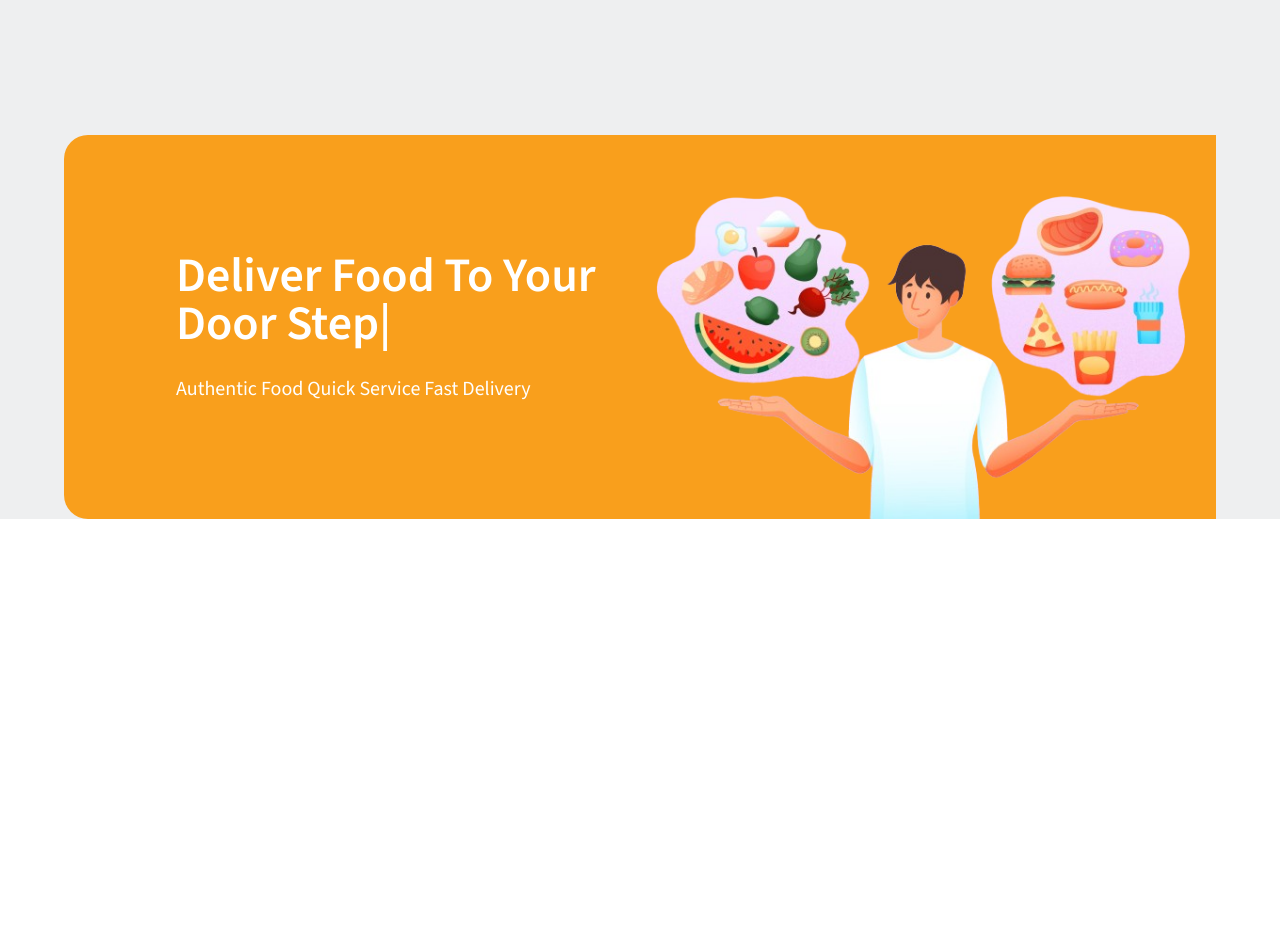
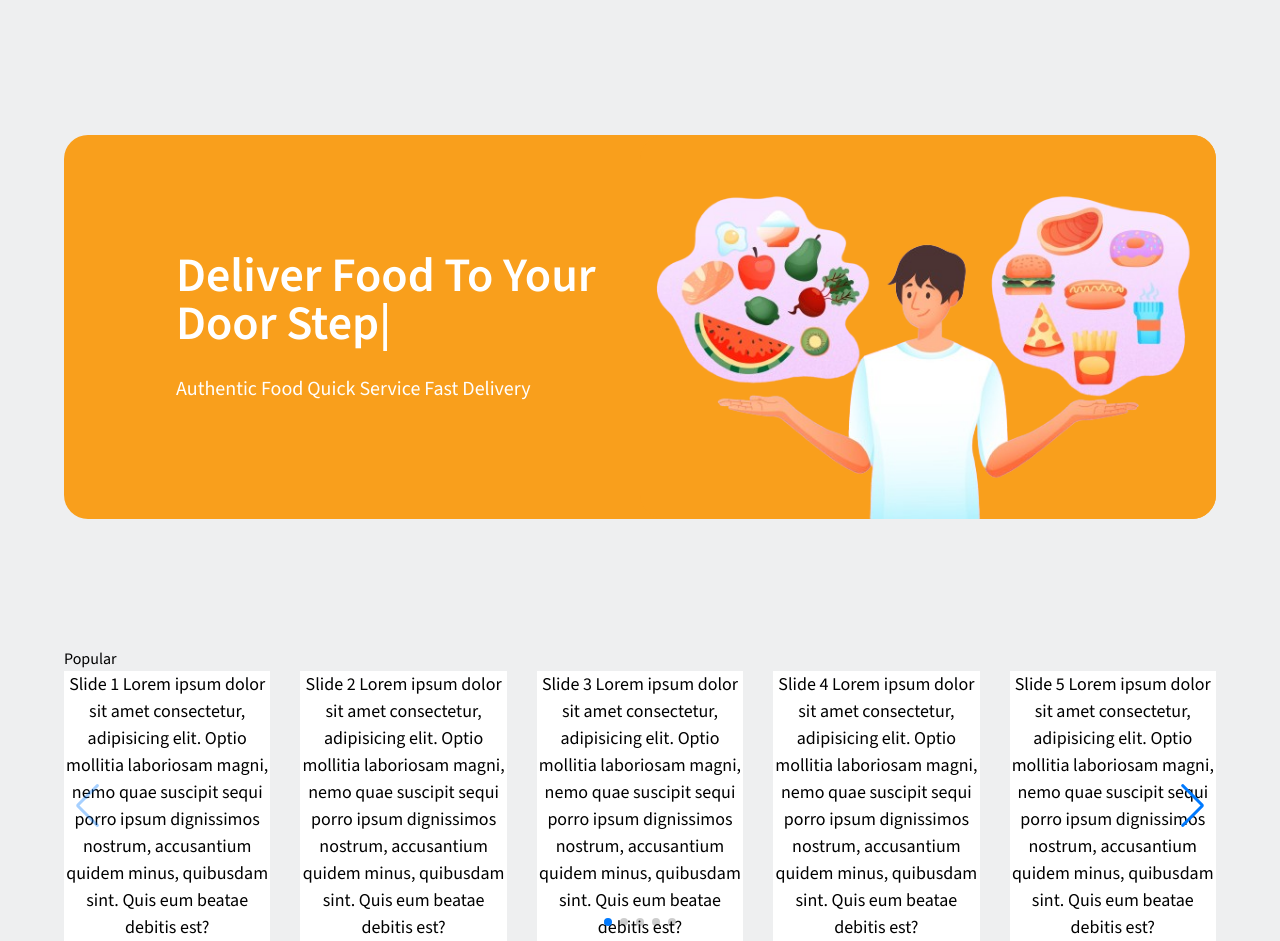
Before and after one commit to DeveloperDolon/quad_theory_jobtask, a React (Vite) app: page / in a window 1280 px wide. Shown: the part 81-1022 px from the top of the page. Before the commit the page ends 800 px from the top, so only its background shows below. Built offline with nearby package versions, Linux system fonts and the light colour scheme.

Commit message:
popular items component added commit

```diff
--- a/package.json
+++ b/package.json
@@ -19,7 +19,8 @@
     "react": "^18.2.0",
     "react-dom": "^18.2.0",
     "react-router-dom": "^6.16.0",
-    "styled-components": "^6.1.6"
+    "styled-components": "^6.1.6",
+    "swiper": "^11.0.5"
   },
   "devDependencies": {
     "@types/react": "^18.2.15",
--- a/src/components/Banner/Banner.jsx
+++ b/src/components/Banner/Banner.jsx
@@ -17,7 +17,7 @@ const Banner = () => {
                 </div>
 
                 <div>
-                    <img className='md:bg-none bg-[#f99f1c] md:rounded-none rounded-2xl' src={bannerImg} alt="" />
+                    <img className='md:bg-none md:mx-0 mx-auto bg-[#f99f1c] md:rounded-3xl rounded-2xl' src={bannerImg} alt="" />
                 </div>
             </div>
         </Container>
--- /dev/null
+++ b/src/components/PopularItems/PopularItems.jsx
@@ -0,0 +1,44 @@
+import Container from '@mui/material/Container';
+import { Pagination, Navigation, FreeMode } from 'swiper/modules';
+import 'swiper/css/navigation';
+// Import Swiper React components
+import "./style.css";
+import { Swiper, SwiperSlide } from 'swiper/react';
+// import required modules
+
+// Import Swiper styles
+import 'swiper/css';
+import 'swiper/css/free-mode';
+import 'swiper/css/pagination';
+
+const PopularItems = () => {
+
+    return (
+        <Container maxWidth="lg">
+            <p>Popular</p>
+            <Swiper
+                slidesPerView={5}
+                navigation={true}
+                freeMode={true}
+                spaceBetween={30}
+                pagination={{
+                    clickable: true,
+                }}
+                modules={[ Navigation , FreeMode, Pagination]}
+                className="mySwiper"
+            >
+                <SwiperSlide>Slide 1 Lorem ipsum dolor sit amet consectetur, adipisicing elit. Optio mollitia laboriosam magni, nemo quae suscipit sequi porro ipsum dignissimos nostrum, accusantium quidem minus, quibusdam sint. Quis eum beatae debitis est?</SwiperSlide>
+                <SwiperSlide>Slide 2 Lorem ipsum dolor sit amet consectetur, adipisicing elit. Optio mollitia laboriosam magni, nemo quae suscipit sequi porro ipsum dignissimos nostrum, accusantium quidem minus, quibusdam sint. Quis eum beatae debitis est?</SwiperSlide>
+                <SwiperSlide>Slide 3 Lorem ipsum dolor sit amet consectetur, adipisicing elit. Optio mollitia laboriosam magni, nemo quae suscipit sequi porro ipsum dignissimos nostrum, accusantium quidem minus, quibusdam sint. Quis eum beatae debitis est?</SwiperSlide>
+                <SwiperSlide>Slide 4 Lorem ipsum dolor sit amet consectetur, adipisicing elit. Optio mollitia laboriosam magni, nemo quae suscipit sequi porro ipsum dignissimos nostrum, accusantium quidem minus, quibusdam sint. Quis eum beatae debitis est?</SwiperSlide>
+                <SwiperSlide>Slide 5 Lorem ipsum dolor sit amet consectetur, adipisicing elit. Optio mollitia laboriosam magni, nemo quae suscipit sequi porro ipsum dignissimos nostrum, accusantium quidem minus, quibusdam sint. Quis eum beatae debitis est?</SwiperSlide>
+                <SwiperSlide>Slide 6 Lorem ipsum dolor sit amet consectetur, adipisicing elit. Optio mollitia laboriosam magni, nemo quae suscipit sequi porro ipsum dignissimos nostrum, accusantium quidem minus, quibusdam sint. Quis eum beatae debitis est?</SwiperSlide>
+                <SwiperSlide>Slide 7 Lorem ipsum dolor sit amet consectetur, adipisicing elit. Optio mollitia laboriosam magni, nemo quae suscipit sequi porro ipsum dignissimos nostrum, accusantium quidem minus, quibusdam sint. Quis eum beatae debitis est?</SwiperSlide>
+                <SwiperSlide>Slide 8 Lorem ipsum dolor sit amet consectetur, adipisicing elit. Optio mollitia laboriosam magni, nemo quae suscipit sequi porro ipsum dignissimos nostrum, accusantium quidem minus, quibusdam sint. Quis eum beatae debitis est?</SwiperSlide>
+                <SwiperSlide>Slide 9 Lorem ipsum dolor sit amet consectetur, adipisicing elit. Optio mollitia laboriosam magni, nemo quae suscipit sequi porro ipsum dignissimos nostrum, accusantium quidem minus, quibusdam sint. Quis eum beatae debitis est?</SwiperSlide>
+            </Swiper>
+        </Container>
+    );
+};
+
+export default PopularItems;
--- /dev/null
+++ b/src/components/PopularItems/style.css
@@ -0,0 +1,22 @@
+.swiper {
+    width: 100%;
+    height: 100%;
+  }
+
+  .swiper-slide {
+    text-align: center;
+    font-size: 18px;
+    background: #fff;
+
+    /* Center slide text vertically */
+    display: flex;
+    justify-content: center;
+    align-items: center;
+  }
+
+  .swiper-slide img {
+    display: block;
+    width: 100%;
+    height: 100%;
+    object-fit: cover;
+  }
--- a/src/layout/MainLayout.jsx
+++ b/src/layout/MainLayout.jsx
@@ -1,5 +1,6 @@
 import Banner from "../components/Banner/Banner";
 import NavBar from "../components/NavBar/NavBar";
+import PopularItems from "../components/PopularItems/PopularItems";
 
 const MainLayout = () => {
     return (
@@ -7,6 +8,7 @@ const MainLayout = () => {
             <div className="">
                 <NavBar></NavBar>
                 <Banner></Banner>
+                <PopularItems></PopularItems>
             </div>
         </div>
     );
```
Also changed, not shown: 1 other file (tests, documents, lock files or other folders).
